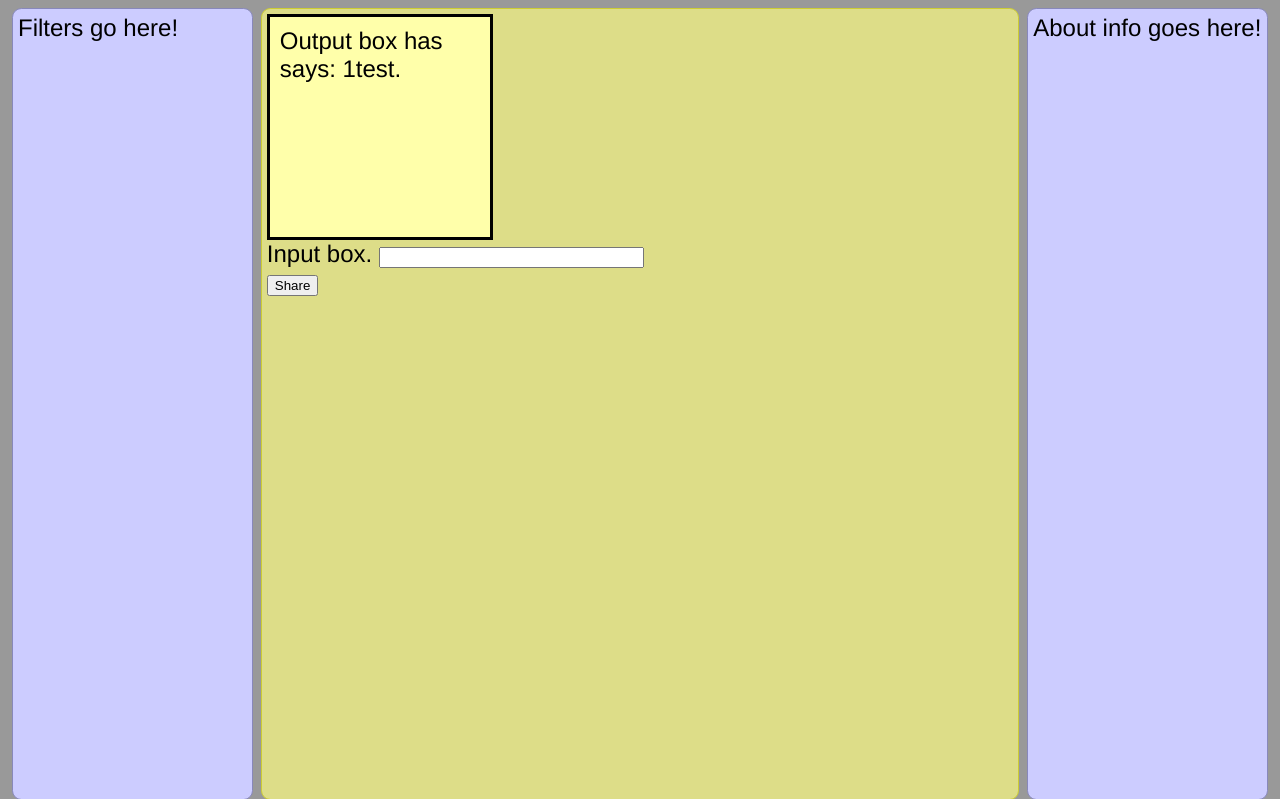
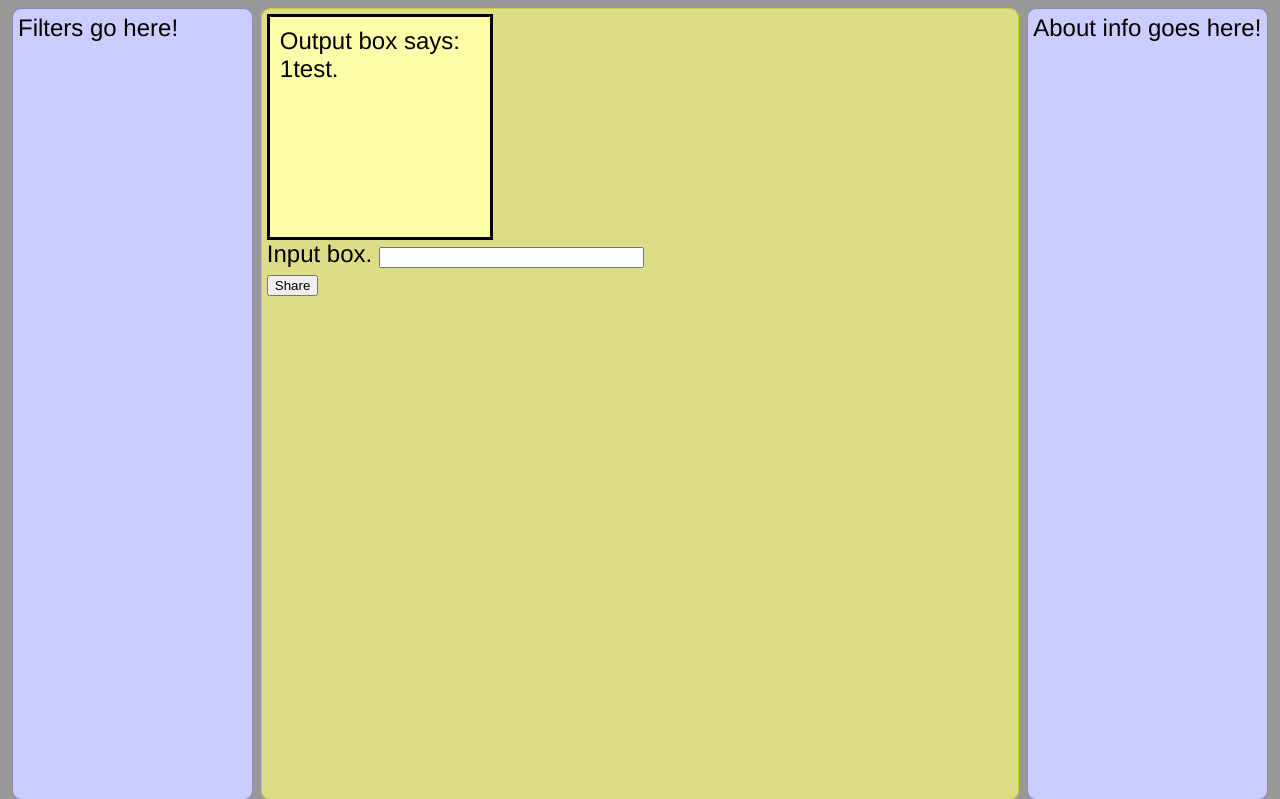
Before and after one commit to corinnelhh/chatbot, a Flask app: page / in a window 1280 px wide. Shown: the part 120-919 px from the top of the page. Run offline with Flask 2, Linux system fonts and the light colour scheme; some libraries are stand-ins or nearby versions.

Commit message:
Revise wording for text in base.html

```diff
--- a/templates/base.html
+++ b/templates/base.html
@@ -16,7 +16,7 @@
         <article>
         <div id="output_box">
         {% if reply %}
-        Output box has says: {{reply}}.
+        Output box says: {{reply}}.
         {% else %}
         Output box is empty!
         {% endif %}
```
